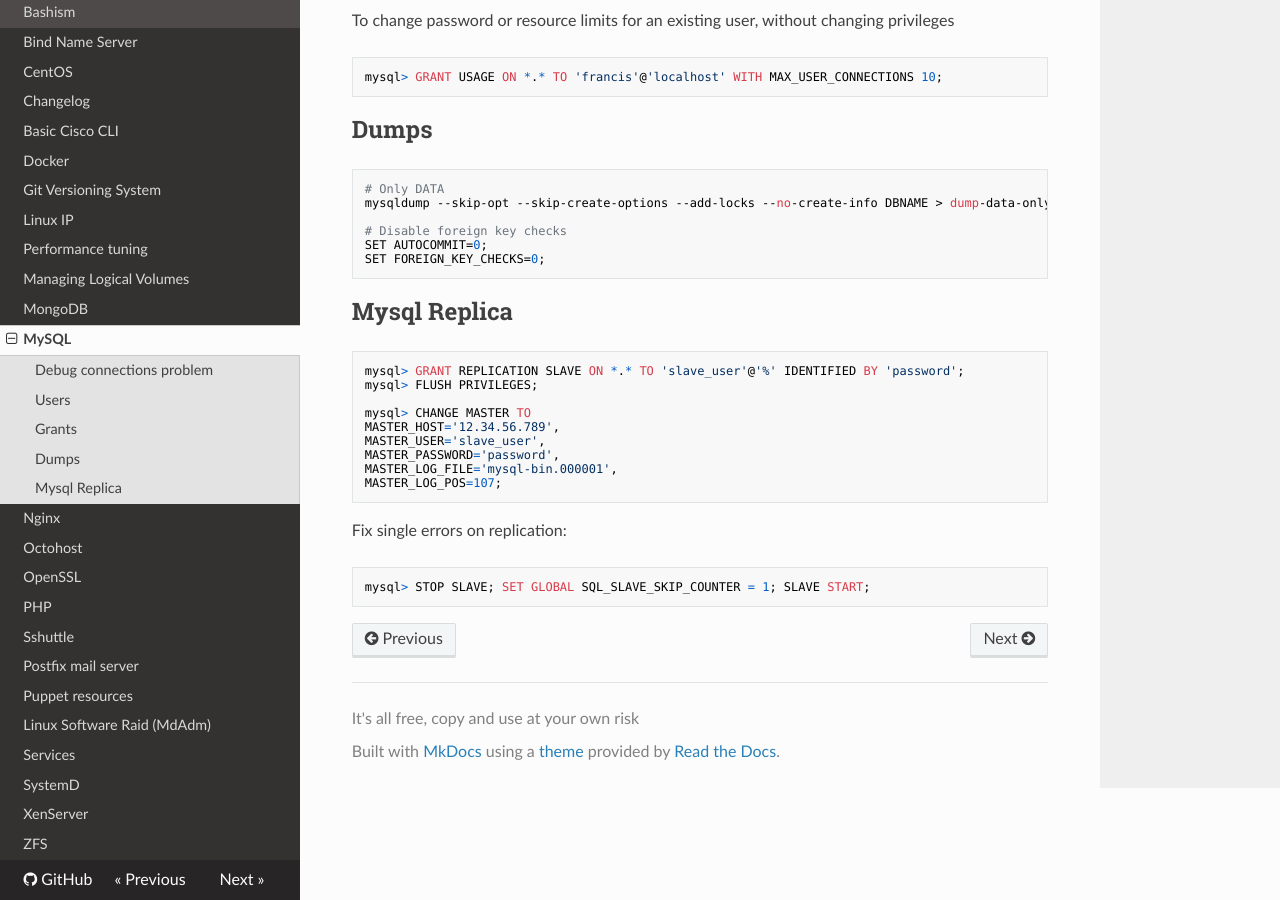
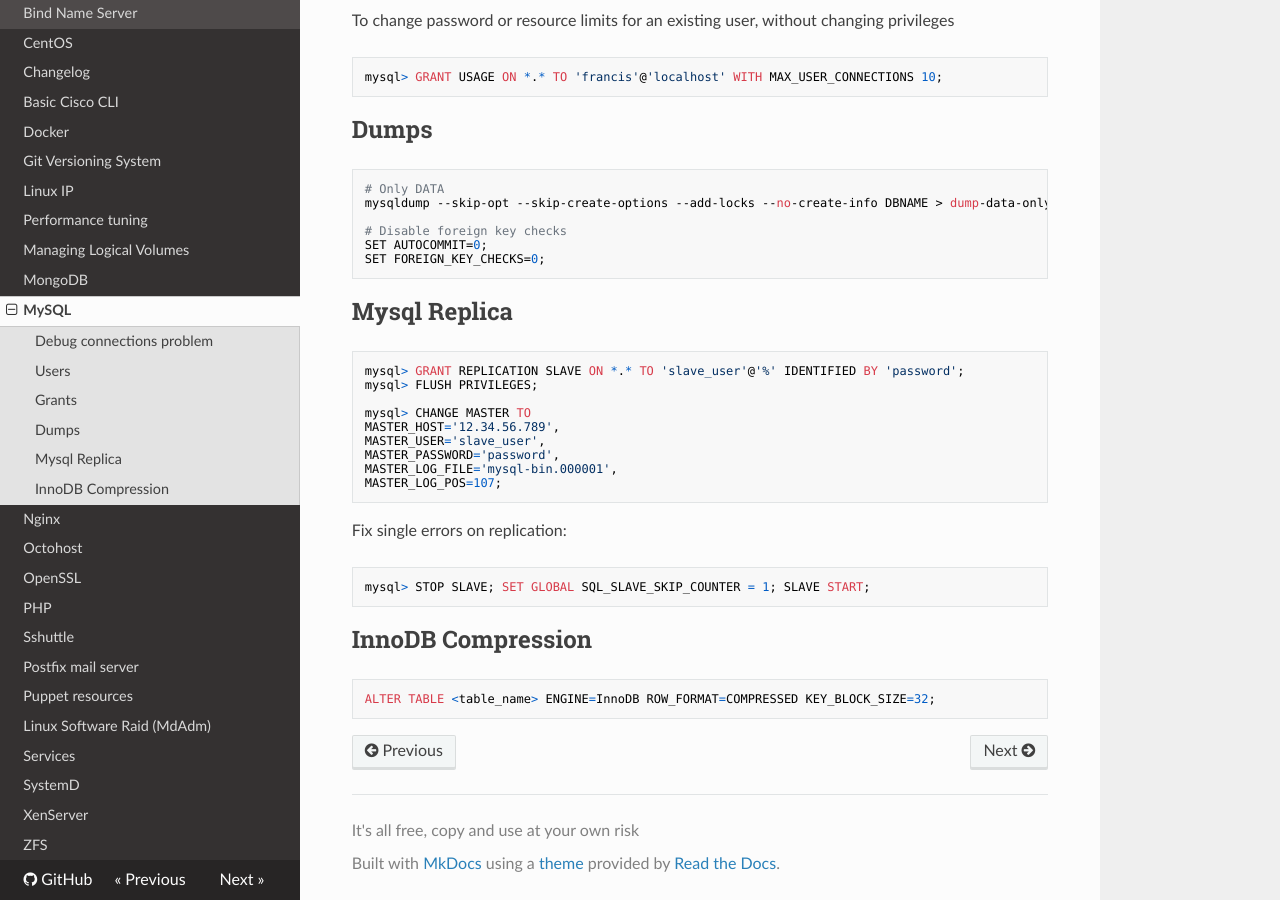
Before and after one commit to lorello/lorello.github.io, an MkDocs documentation site: the page built from docs/mysql.md, in a window 1280 px wide and 900 px high, scrolled down 571 px. Built offline with MkDocs 1.6.1, drawn with Linux system fonts in a browser that asks for light colours; nearby versions of some CDN libraries.

Commit message:
added example of InnoDB table compression

```diff
--- a/docs/mysql.md
+++ b/docs/mysql.md
@@ -48,3 +48,7 @@ changing privileges
 Fix single errors on replication:
 
     mysql> STOP SLAVE; SET GLOBAL SQL_SLAVE_SKIP_COUNTER = 1; SLAVE START;
+
+## InnoDB Compression
+
+    ALTER TABLE <table_name> ENGINE=InnoDB ROW_FORMAT=COMPRESSED KEY_BLOCK_SIZE=32;
```
